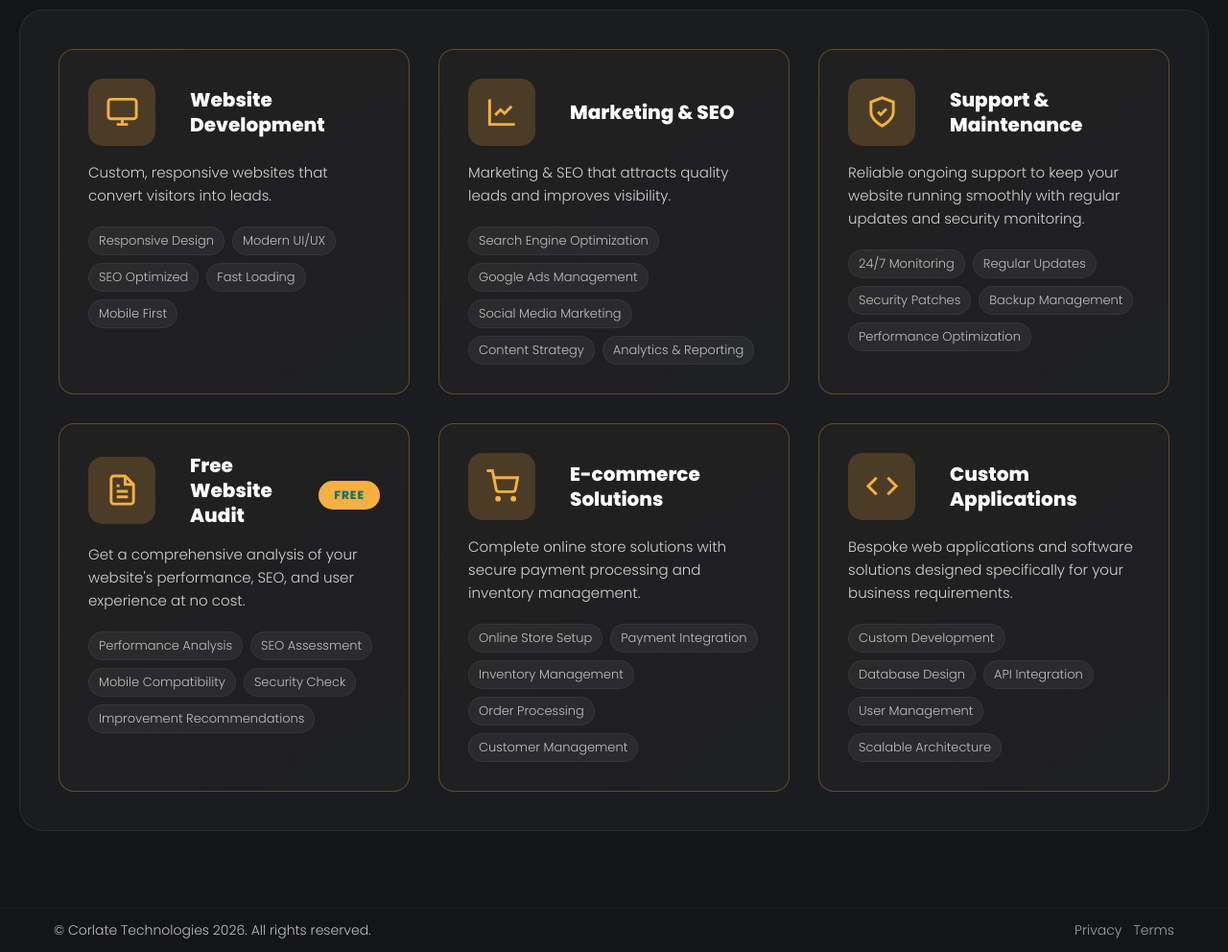
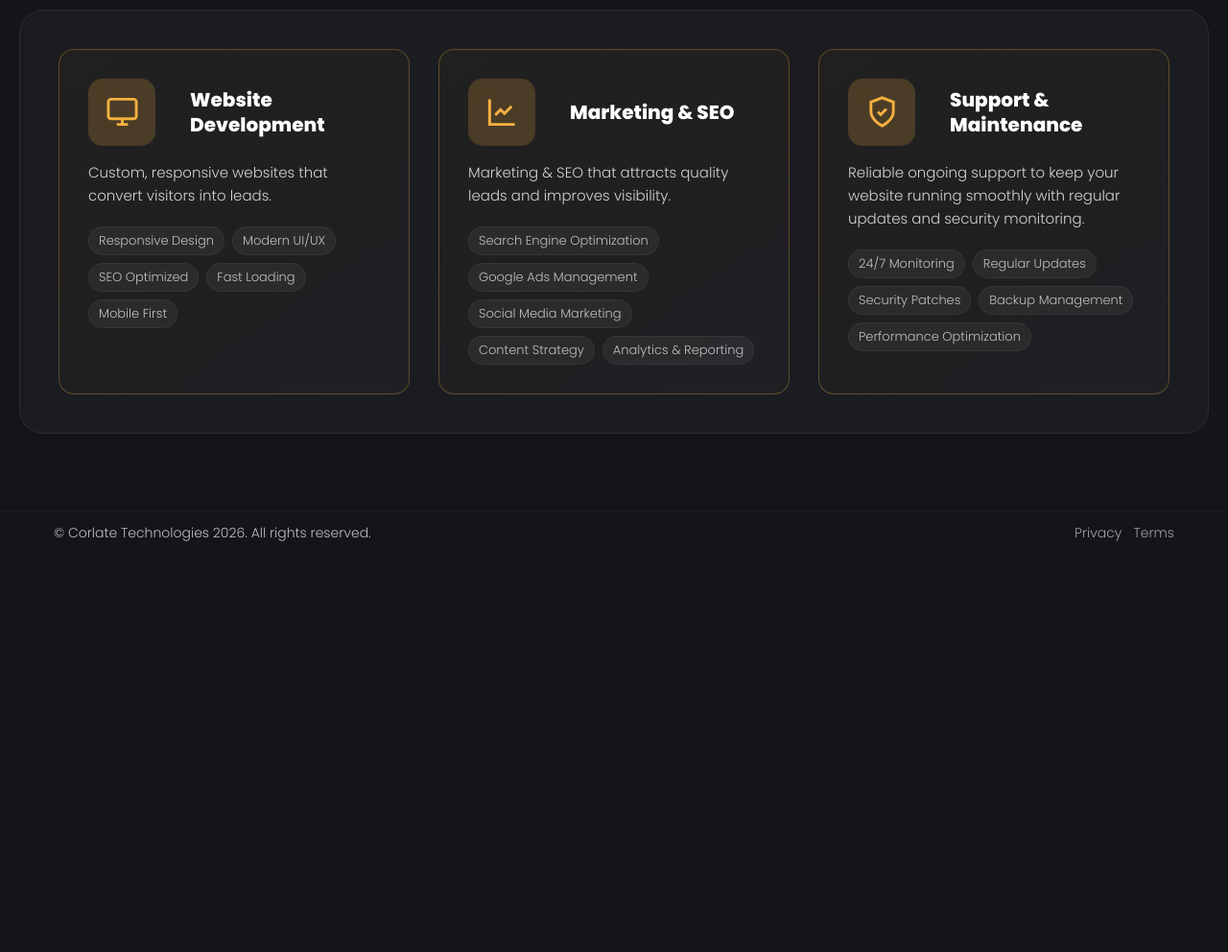
Before and after one commit to corlatetechnologies-stack/corlate-banner, a plain HTML site: page services.html in a window 1280 px wide. Shown: the part 504-1496 px from the top of the page at 96% size. After the commit the page ends 1082 px from the top, so only its background shows below. Drawn offline with Linux system fonts and the light colour scheme; a script that the page names is missing.

Commit message:
refactor: Streamline `services.html` by removing specific offerings, simplify `index.html` hero and contact sections, and refine hero styling.

```diff
--- a/services.html
+++ b/services.html
@@ -193,75 +193,6 @@
                     </ul>
                 </div>
 
-                <!-- Free Website Audit -->
-                <div class="service-card featured">
-                    <div class="service-header">
-                        <div class="service-icon">
-                            <svg viewBox="0 0 24 24" fill="none" stroke="currentColor" stroke-width="2">
-                                <path d="M14 2H6a2 2 0 00-2 2v16a2 2 0 002 2h12a2 2 0 002-2V8z" />
-                                <path d="M14 2v6h6M16 13H8M16 17H8M10 9H8" />
-                            </svg>
-                        </div>
-                        <h3>Free Website Audit</h3>
-                        <span class="free-badge">FREE</span>
-                    </div>
-                    <p class="service-description">Get a comprehensive analysis of your website's performance, SEO, and
-                        user
-                        experience at no cost.</p>
-                    <ul class="service-features">
-                        <li>Performance Analysis</li>
-                        <li>SEO Assessment</li>
-                        <li>Mobile Compatibility</li>
-                        <li>Security Check</li>
-                        <li>Improvement Recommendations</li>
-                    </ul>
-                </div>
-
-                <!-- E-commerce Solutions -->
-                <div class="service-card featured">
-                    <div class="service-header">
-                        <div class="service-icon">
-                            <svg viewBox="0 0 24 24" fill="none" stroke="currentColor" stroke-width="2">
-                                <circle cx="9" cy="21" r="1" />
-                                <circle cx="20" cy="21" r="1" />
-                                <path d="M1 1h4l2.68 13.39a2 2 0 002 1.61h9.72a2 2 0 002-1.61L23 6H6" />
-                            </svg>
-                        </div>
-                        <h3>E-commerce Solutions</h3>
-                    </div>
-                    <p class="service-description">Complete online store solutions with secure payment processing and
-                        inventory management.</p>
-                    <ul class="service-features">
-                        <li>Online Store Setup</li>
-                        <li>Payment Integration</li>
-                        <li>Inventory Management</li>
-                        <li>Order Processing</li>
-                        <li>Customer Management</li>
-                    </ul>
-                </div>
-
-                <!-- Custom Applications -->
-                <div class="service-card featured">
-                    <div class="service-header">
-                        <div class="service-icon">
-                            <svg viewBox="0 0 24 24" fill="none" stroke="currentColor" stroke-width="2">
-                                <polyline points="16 18 22 12 16 6" />
-                                <polyline points="8 6 2 12 8 18" />
-                            </svg>
-                        </div>
-                        <h3>Custom Applications</h3>
-                    </div>
-                    <p class="service-description">Bespoke web applications and software solutions designed specifically
-                        for
-                        your business requirements.</p>
-                    <ul class="service-features">
-                        <li>Custom Development</li>
-                        <li>Database Design</li>
-                        <li>API Integration</li>
-                        <li>User Management</li>
-                        <li>Scalable Architecture</li>
-                    </ul>
-                </div>
             </div>
         </section>
 
--- a/styles.css
+++ b/styles.css
@@ -701,11 +701,17 @@ body.banner-hidden {
     padding: 20px 0;
 }
 
-.hero-left {
+.hero-left,
+.hero-center {
     text-align: left;
 }
 
-/* Headings use Poppins for a bold headline feel */
+.hero-minimal .hero-center {
+    text-align: center;
+    max-width: 800px;
+    margin: 0 auto;
+}
+
 h1,
 h2,
 h3,
```
Also changed, not shown: index.html (+2 -23 lines).
